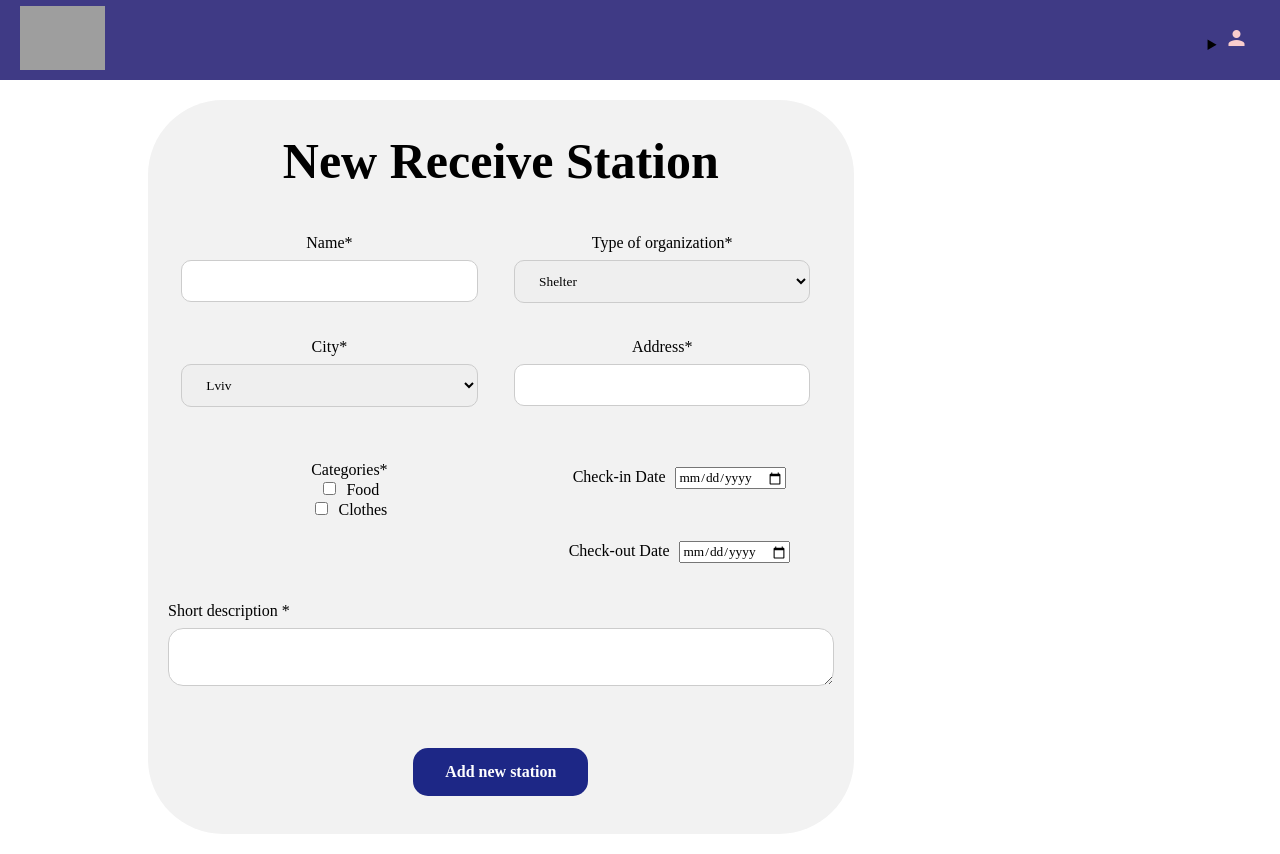
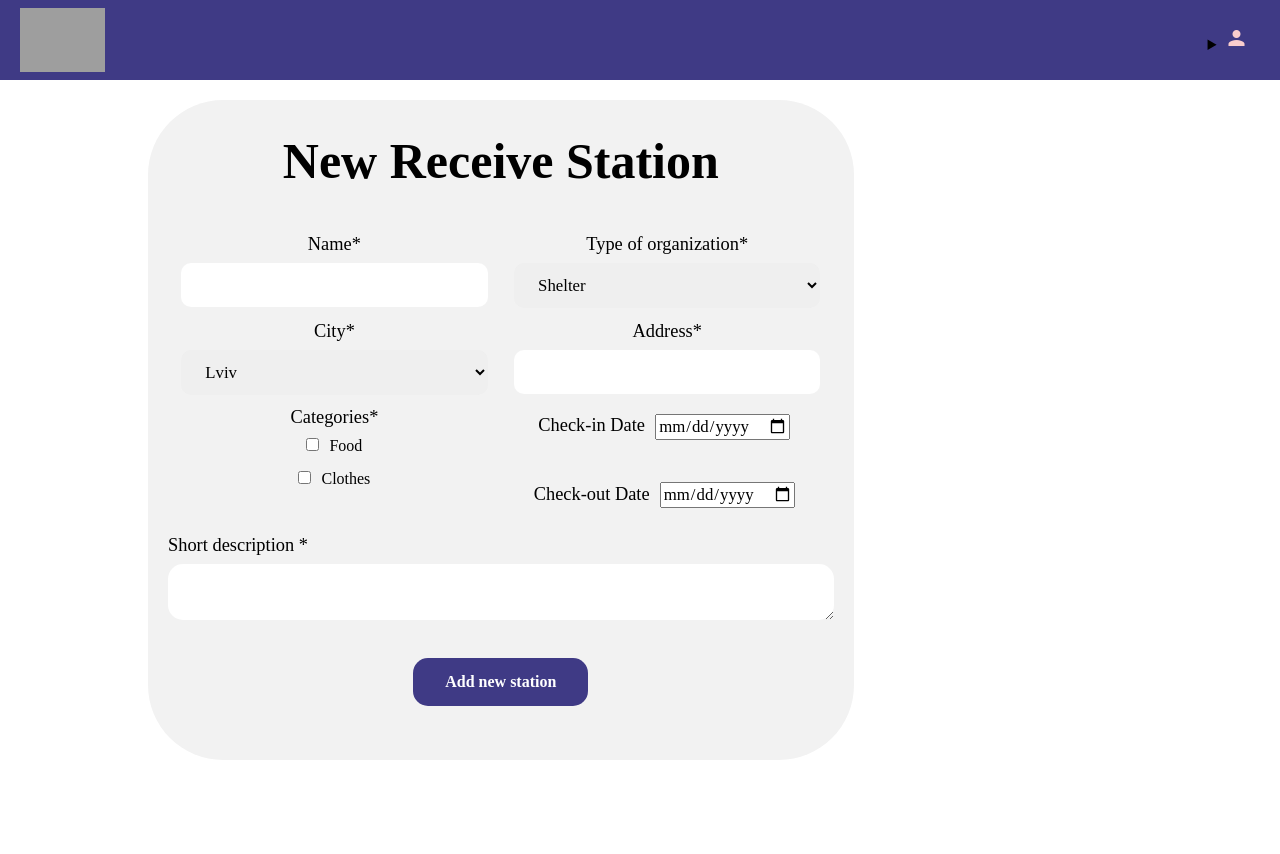
Before and after one commit to dsc-ucu-lviv/hvalue, a Flask app: page /hello in a window 1280 px wide. After the commit the page ends 760 px from the top, so only its background shows below. Run offline with Flask 2, Linux system fonts and the light colour scheme; grey boxes are pictures that could not be loaded.

Commit message:
style new station html

```diff
--- a/web_server/static/style_for_receive_station.css
+++ b/web_server/static/style_for_receive_station.css
@@ -15,12 +15,20 @@ h1 {
     line-height: 83px;
 }
 
+input, select{
+    font-size: 105%;
+}
+
+label{
+    font-size: 115%;
+}
+
 input[type=text], select {
     width: 100%;
     padding: 12px 20px;
     margin: 8px 0;
     display: inline-block;
-    border: 1px solid #ccc;
+    border: 1px var(--light-powder);
     border-radius: 10px;
     box-sizing: border-box;
 }
@@ -31,18 +39,23 @@ textarea[type=text-description] {
     padding: 12px 20px;
     margin: 8px 0;
     display: inline-block;
-    border: 1px solid #ccc;
+    border: 1px var(--light-powder);
     border-radius: 15px;
     box-sizing: border-box;
 }
 
-div.checkboxes, div.calender{
+div.calender{
     width: 100%;
-    margin: 20px;
+    margin: 0px 0px 30px 0px;
 }
 
 input[type=date]{
     margin: 2%;
+}
+
+input[type=checkbox]{
+    width: 100%;
+    margin: 10px 0px 10px 0px;
 }
 
 label.text-box{
@@ -54,7 +67,7 @@ label.text-box-description {
 }
 
 div.submit-block>button {
-    background-color: #1d2786;
+    background-color: var(--dark-violet);
     color: white;
     border: none;
     padding: 15px 32px;
@@ -62,7 +75,7 @@ div.submit-block>button {
     text-decoration: none;
     display: inline-block;
     font-size: 16px;
-    margin: 50px 2px 0px;
+    margin: 30px 2px 0px;
     cursor: pointer;
     border-radius: 15px;
 }
@@ -78,7 +91,7 @@ div.submit-block>button {
     display: flex;
     flex-direction: column;
     padding: 2%;
-    margin: 0px 10px 0px 0px;
+    margin: 0px 0px -22px 0px;
     flex-basis: 100%;
     flex: 1
 }
@@ -89,230 +102,3 @@ div.submit-block>button {
     flex-basis: 100%;
     flex: 2
 }
-/*html, body {*/
-/*    min-height: 100%;*/
-/*}*/
-
-/*body, div, form, input, select, textarea, label {*/
-/*    padding: 0;*/
-/*    margin: 0;*/
-/*    outline: none;*/
-/*    font-family: Roboto, Arial, sans-serif;*/
-/*    font-size: 14px;*/
-/*    color: #666;*/
-/*    line-height: 22px;*/
-/*}*/
-
-/*h1 {*/
-/*    position: absolute;*/
-/*    margin: 0;*/
-/*    font-size: 50px;*/
-/*    color: #fff;*/
-/*    z-index: 2;*/
-/*    line-height: 83px;*/
-/*}*/
-
-/*legend {*/
-/*    padding: 10px;*/
-/*    font-family: Roboto, Arial, sans-serif;*/
-/*    font-size: 18px;*/
-/*    color: #fff;*/
-/*    background-color: #006622;*/
-/*}*/
-
-/*textarea {*/
-/*    width: calc(100% - 12px);*/
-/*    padding: 5px;*/
-/*}*/
-
-/*.testbox {*/
-/*    display: flex;*/
-/*    justify-content: center;*/
-/*    align-items: center;*/
-/*    height: inherit;*/
-/*    padding: 20px;*/
-/*}*/
-
-/*form {*/
-/*    width: 100%;*/
-/*    padding: 20px;*/
-/*    border-radius: 6px;*/
-/*    background: #fff;*/
-/*    box-shadow: 0 0 8px #006622;*/
-/*}*/
-
-/*.banner {*/
-/*    position: relative;*/
-/*    height: 250px;*/
-/*    background-image: url("/uploads/media/default/0001/02/b23a2c8c49b8e43249487140e4c2e22a63bd7cb8.jpeg");*/
-/*    background-size: cover;*/
-/*    display: flex;*/
-/*    justify-content: center;*/
-/*    align-items: center;*/
-/*    text-align: center;*/
-/*}*/
-
-/*.banner::after {*/
-/*    content: "";*/
-/*    background-color: rgba(0, 0, 0, 0.4);*/
-/*    position: absolute;*/
-/*    width: 100%;*/
-/*    height: 100%;*/
-/*}*/
-
-/*input, select, textarea {*/
-/*    margin-bottom: 10px;*/
-/*    border: 1px solid #ccc;*/
-/*    border-radius: 3px;*/
-/*}*/
-
-/*input {*/
-/*    width: calc(100% - 10px);*/
-/*    padding: 5px;*/
-/*}*/
-
-/*input[type="date"] {*/
-/*    padding: 4px 5px;*/
-/*}*/
-
-/*textarea {*/
-/*    width: calc(100% - 12px);*/
-/*    padding: 5px;*/
-/*}*/
-
-/*.item:hover p, .item:hover i, .question:hover p, .question label:hover, input:hover::placeholder {*/
-/*    color:  #006622;*/
-/*}*/
-
-/*.item input:hover, .item select:hover, .item textarea:hover {*/
-/*    border: 1px solid transparent;*/
-/*    box-shadow: 0 0 3px 0  #006622;*/
-/*    color: #006622;*/
-/*}*/
-
-/*.item {*/
-/*    position: relative;*/
-/*    margin: 10px 0;*/
-/*}*/
-
-/*.item-description {*/
-/*    position: center;*/
-/*    margin: 10px 0;*/
-/*    background-color: #3F3A85;*/
-/*}*/
-
-/*.item span {*/
-/*    color: red;*/
-/*}*/
-/*input[type="date"]::-webkit-inner-spin-button {*/
-/*display: none;*/
-/*}*/
-/*.item i, input[type="date"]::-webkit-calendar-picker-indicator {*/
-/*position: absolute;*/
-/*font-size: 20px;*/
-/*color: #00b33c;*/
-/*}*/
-/*.item i {*/
-/*right: 1%;*/
-/*top: 30px;*/
-/*z-index: 1;*/
-/*}*/
-/*.week {*/
-/*display:flex;*/
-/*justify-content:space-between;*/
-/*}*/
-/*.columns {*/
-/*display:flex;*/
-/*justify-content:space-between;*/
-/*flex-direction:row;*/
-/*flex-wrap:wrap;*/
-/*}*/
-/*.columns div {*/
-/*width:48%;*/
-/*}*/
-/*[type="date"]::-webkit-calendar-picker-indicator {*/
-/*right: 1%;*/
-/*z-index: 2;*/
-/*opacity: 0;*/
-/*cursor: pointer;*/
-/*}*/
-/*input[type=radio], input[type=checkbox]  {*/
-/*display: none;*/
-/*}*/
-/*label.radio {*/
-/*position: relative;*/
-/*display: inline-block;*/
-/*margin: 5px 20px 15px 0;*/
-/*cursor: pointer;*/
-/*}*/
-/*.question span {*/
-/*margin-left: 30px;*/
-/*}*/
-/*.question-answer label {*/
-/*display: block;*/
-/*}*/
-/*label.radio:before {*/
-/*content: "";*/
-/*position: absolute;*/
-/*left: 0;*/
-/*width: 17px;*/
-/*height: 17px;*/
-/*border-radius: 50%;*/
-/*border: 2px solid #ccc;*/
-/*}*/
-/*input[type=radio]:checked + label:before, label.radio:hover:before {*/
-/*border: 2px solid  #006622;*/
-/*}*/
-/*label.radio:after {*/
-/*content: "";*/
-/*position: absolute;*/
-/*top: 6px;*/
-/*left: 5px;*/
-/*width: 8px;*/
-/*height: 4px;*/
-/*border: 3px solid  #006622;*/
-/*border-top: none;*/
-/*border-right: none;*/
-/*transform: rotate(-45deg);*/
-/*opacity: 0;*/
-/*}*/
-/*input[type=radio]:checked + label:after {*/
-/*opacity: 1;*/
-/*}*/
-/*.flax {*/
-/*display:flex;*/
-/*justify-content:space-around;*/
-/*}*/
-/*.btn-block {*/
-/*margin-top: 10px;*/
-/*text-align: center;*/
-/*}*/
-/*button {*/
-/*width: 150px;*/
-/*padding: 10px;*/
-/*border: none;*/
-/*border-radius: 5px;*/
-/*background:  #006622;*/
-/*font-size: 16px;*/
-/*color: #fff;*/
-/*cursor: pointer;*/
-/*}*/
-/*button:hover {*/
-/*background:  #00b33c;*/
-/*}*/
-/*@media (min-width: 568px) {*/
-/*.name-item, .city-item {*/
-/*display: flex;*/
-/*flex-wrap: wrap;*/
-/*justify-content: space-between;*/
-/*}*/
-/*.name-item input, .name-item div {*/
-/*width: calc(50% - 20px);*/
-/*}*/
-/*.name-item div input {*/
-/*width:97%;}*/
-/*.name-item div label {*/
-/*display:block;*/
-/*padding-bottom:5px;*/
-/*}*/
-/*}*/
--- a/web_server/templates/add_receive_station.html
+++ b/web_server/templates/add_receive_station.html
@@ -1,3 +1,5 @@
+<link rel="stylesheet" type="text/css" href="{{ url_for('static', filename='color_definitions.css') }}"/>
+
 {% extends "base.html" %}
 
 {% block main %}
@@ -52,8 +54,8 @@
               <div class="checkboxes">
                 <label for="categories">Categories<span>*</span></label>
                 <div id="categories">
-                  <input type="checkbox" name="category1" value="Food">Food<br>
-                  <input type="checkbox" name="category2" value="Clothes">Clothes<br>
+                    <input type="checkbox" name="category1" value="Food">Food<br>
+                    <input type="checkbox" name="category2" value="Clothes">Clothes<br>
                 </div>
               </div>
             </div>
```
